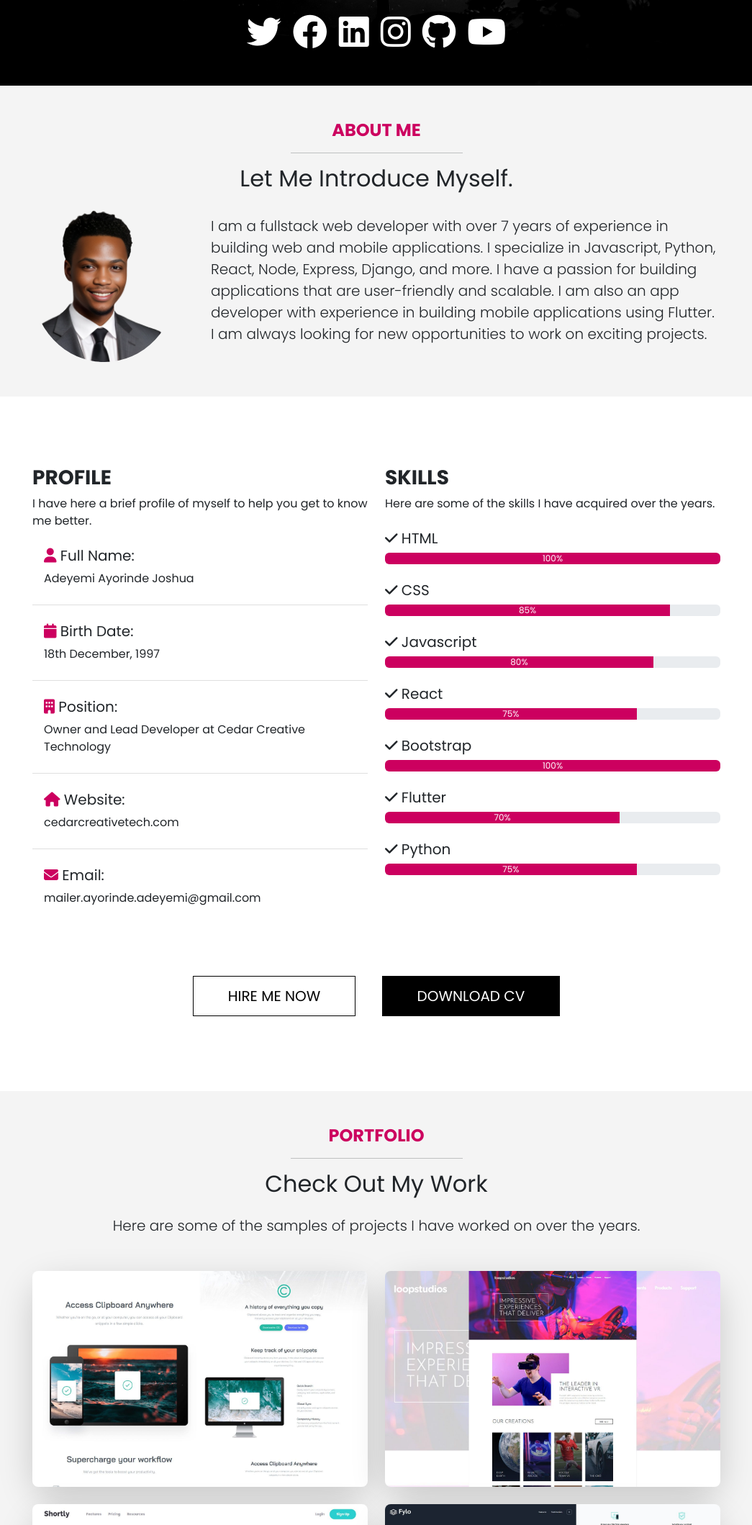
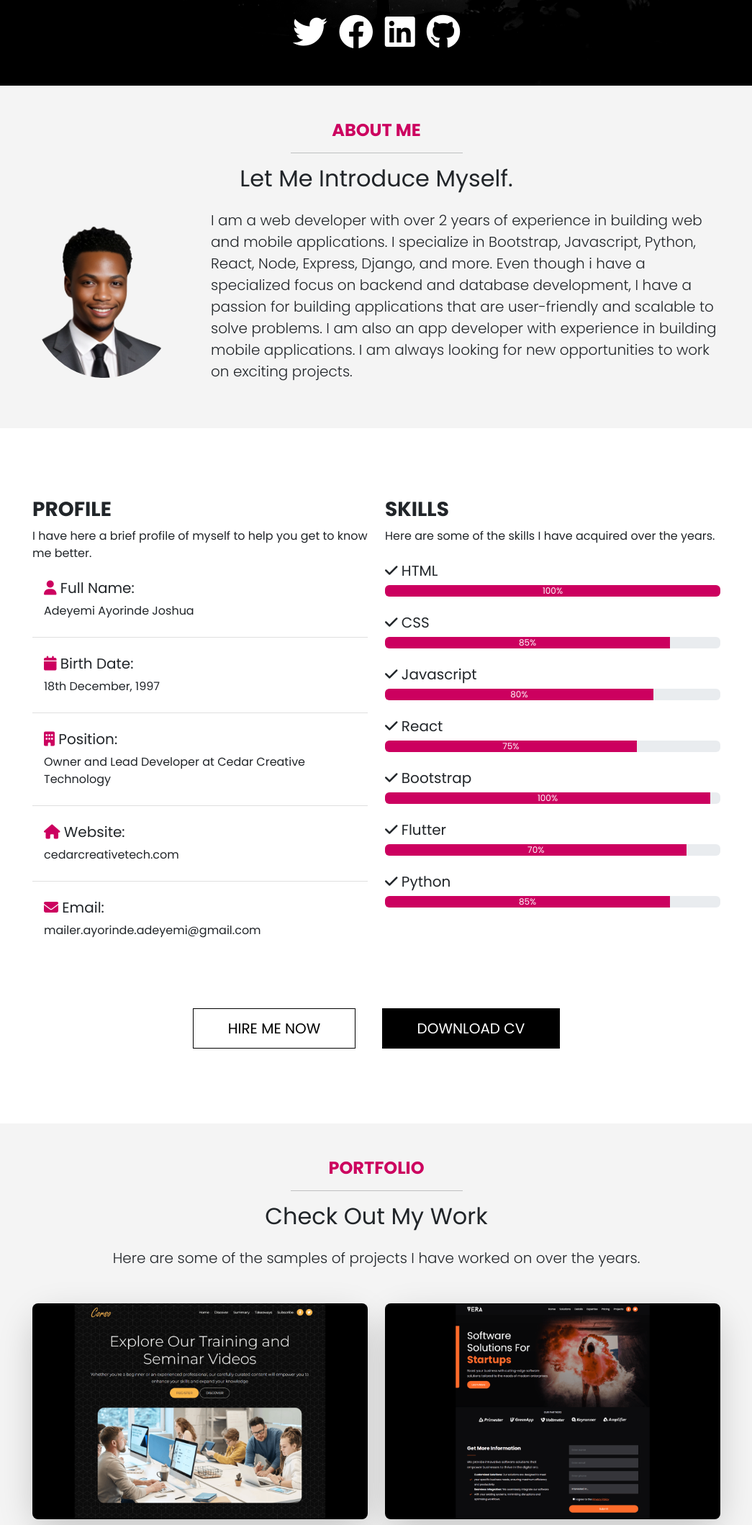
Before and after one commit to Cedar-Creatives/Portfolio-Website, a website: page index.html in a window 1280 px wide. Shown: the part 681-2800 px from the top of the page at 72% size, without its empty margins (117-1162 px from the left). Drawn offline with nearby package versions, Linux system fonts and the light colour scheme; files that its build step writes are made by us from their sources.

Commit message:
second modification

```diff
--- a/index.html
+++ b/index.html
@@ -26,7 +26,7 @@
         <h5 class="text-primary fs-3 fw-bold text-uppercase">Hello, World.</h5>
         <h1 id="typing-text" class="display-1 fw-bold text-white"></h1>
         <p class="roles text-white text-uppercase fs-4">
-          <span>Fullstack Web Developer |</span>
+          <span>Web Developer |</span>
           <span>App Developer</span>
         </p>
         <a href="#about" class="btn btn-outline-light btn-lg mt-3">
@@ -49,15 +49,15 @@
           <a href="#">
             <i class="fab fa-linkedin fa-3x text-white"></i>
           </a>
-          <a href="#">
+          <!-- <a href="#">
             <i class="fab fa-instagram fa-3x text-white"></i>
-          </a>
+          </a> -->
           <a href="#">
             <i class="fab fa-github fa-3x text-white"></i>
           </a>
-          <a href="#">
+          <!-- <a href="#">
             <i class="fab fa-youtube fa-3x text-white"></i>
-          </a>
+          </a> -->
         </div>
       </div>
     </header>
@@ -76,12 +76,11 @@
             class="about-img img-fluid rounded-circle"
           />
           <p class="lead">
-            I am a fullstack web developer with over 7 years of experience in
-            building web and mobile applications. I specialize in Javascript,
-            Python, React, Node, Express, Django, and more. I have a passion for
-            building applications that are user-friendly and scalable. I am also
-            an app developer with experience in building mobile applications
-            using Flutter. I am always looking for new opportunities to work on
+            I am a web developer with over 2 years of experience in
+            building web and mobile applications. I specialize in Bootstrap, Javascript,
+            Python, React, Node, Express, Django, and more. Even though i have a specialized focus on backend and database development, I have a passion for
+            building applications that are user-friendly and scalable to solve problems. I am also
+            an app developer with experience in building mobile applications. I am always looking for new opportunities to work on
             exciting projects.
           </p>
         </div>
@@ -201,11 +200,11 @@
                 <div class="progress mb-4">
                   <div
                     class="progress-bar bg-primary"
-                    style="width: 100%"
+                    style="width: 97%"
                     role="progressbar"
-                    aria-valuenow="100"
+                    aria-valuenow="97"
                     aria-valuemin="0"
-                    aria-valuemax="100"
+                    aria-valuemax="97"
                   >
                     100%
                   </div>
@@ -216,9 +215,9 @@
                 <div class="progress mb-4">
                   <div
                     class="progress-bar bg-primary"
-                    style="width: 70%"
+                    style="width: 90%"
                     role="progressbar"
-                    aria-valuenow="70"
+                    aria-valuenow="90"
                     aria-valuemin="0"
                     aria-valuemax="100"
                   >
@@ -231,13 +230,13 @@
                 <div class="progress mb-4">
                   <div
                     class="progress-bar bg-primary"
-                    style="width: 75%"
+                    style="width: 85%"
                     role="progressbar"
-                    aria-valuenow="75"
+                    aria-valuenow="85"
                     aria-valuemin="0"
                     aria-valuemax="100"
                   >
-                    75%
+                    85%
                   </div>
                 </div>
               </div>
@@ -247,11 +246,11 @@
         <div class="row mt-5 text-center">
           <div class="col-12">
             <a
-              href=""
+              href="#contact"
               class="btn btn-outline-dark btn-lg text-uppercase px-5 mx-3 my-2"
               >Hire me now</a
             >
-            <a href="" class="btn btn-dark btn-lg text-uppercase px-5 mx-3 my-2"
+            <a href="download/Ayorinde-CV.pdf" class="btn btn-dark btn-lg text-uppercase px-5 mx-3 my-2"
               >Download CV</a
             >
           </div>
@@ -271,6 +270,41 @@
           </p>
         </div>
         <div class="row">
+            <div class="col-md-6 mb-4">
+            <div class="project shadow-lg rounded-5">
+              <a
+                href="/images/corso.png"
+                data-lightbox="images"
+                data-title="Corso Training Website"
+
+              >
+                <img
+                  src="images/corso.png"
+                  alt=""
+                  class="img-fluid rounded-3"
+                />
+              </a>
+            </div>
+          </div>
+
+          <div class="col-md-6 mb-4">
+            <div class="project shadow-lg rounded-5">
+              <a
+                href="/images/vera.png"
+                data-lightbox="images"
+                data-title="Vera Website"
+
+              >
+                <img
+                  src="images/vera.png"
+                  alt=""
+                  class="img-fluid rounded-3"
+
+                />
+              </a>
+            </div>
+          </div>
+
           <div class="col-md-6 mb-4">
             <div class="project shadow-lg rounded-5">
               <a
@@ -350,12 +384,12 @@
           <div class="col-md-6 mb-4">
             <div class="project shadow-lg rounded-5">
               <a
-                href="/images/project6.jpg"
+                href="/images/yavin.jpg"
                 data-lightbox="images"
-                data-title="Grid Layout Website"
+                data-title="Yavin Website"
               >
                 <img
-                  src="images/project6.jpg"
+                  src="images/yavin.jpg"
                   alt=""
                   class="img-fluid rounded-3"
                 />
@@ -365,7 +399,7 @@
         </div>
       </div>
     </section>
-    <!-- Styleshout -->
+    <!-- Styleshout
     <section class="styleshout text-bg-dark bg-gradient p-6 text-center">
       <div class="comtainer">
         <div class="row">
@@ -386,7 +420,7 @@
           </div>
         </div>
       </div>
-    </section>
+    </section> -->
     <!-- Services -->
     <section class="services text-bg-dark py-5 position-relative">
       <div class="container position-relative">
@@ -431,7 +465,7 @@
         </div>
       </div>
     </section>
-    <!-- Stats -->
+      <!-- Stats
 
       <section class="stats py-5 text-bg-secondary">
         <div class="container">
@@ -485,10 +519,10 @@
             </div>
           </div>
         </div>
-    </section>
+      </section> -->
 
       <!-- Contact -->
-    <section class="text-bg-dark bg-gradient py-5">
+      <section id="contact" class="text-bg-dark bg-gradient py-5">
         <div class="container">
           <div class="row">
             <div class="col-md-8 offset-2">
@@ -538,7 +572,7 @@
         <!-- Footer -->
         <div class="d-flex mt-5">
           <p class="flex-grow-1">
-            Copyright &copy; 2025 | Design Inspiration By Styleshout
+            Copyright &copy; 2025 | Cedar Creative Studio
           </p>
           <div class="hstack gap-3">
             <a class="text-decoration-none" href="#">
@@ -550,8 +584,8 @@
             <a class="text-decoration-none" href="#">
               <i class="fab fa-linkedin fa-2x text-white"></i>
             </a>
-            <a class="text-decoration-none" href="#">
-              <i class="fab fa-instagram fa-2x text-white"></i>
+            <!-- <a class="text-decoration-none" href="#">
+              <i class="fab fa-instagram fa-2x text-white"></i> -->
             </a>
             <a class="text-decoration-none" href="#">
               <i class="fab fa-github fa-2x text-white"></i>
```
Also changed, not shown: images/Blogmastery.png (added), images/corso.png (added), images/vera.png (added), images/yavin.jpg (added), 1 other file. Lines whose indentation alone changed are shown as unchanged.
